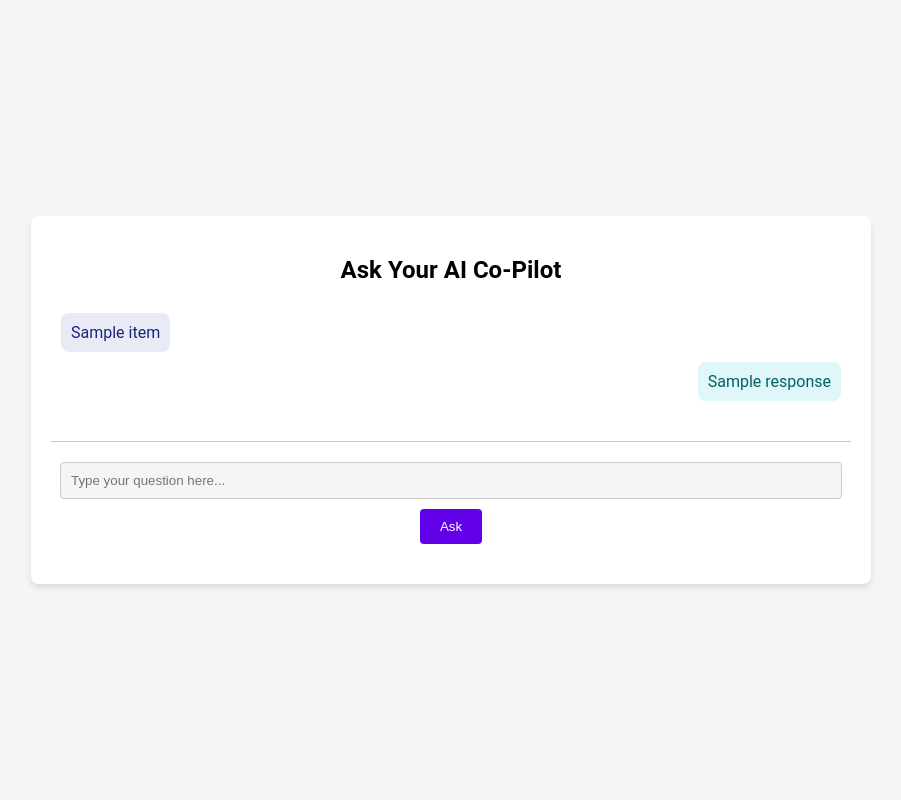
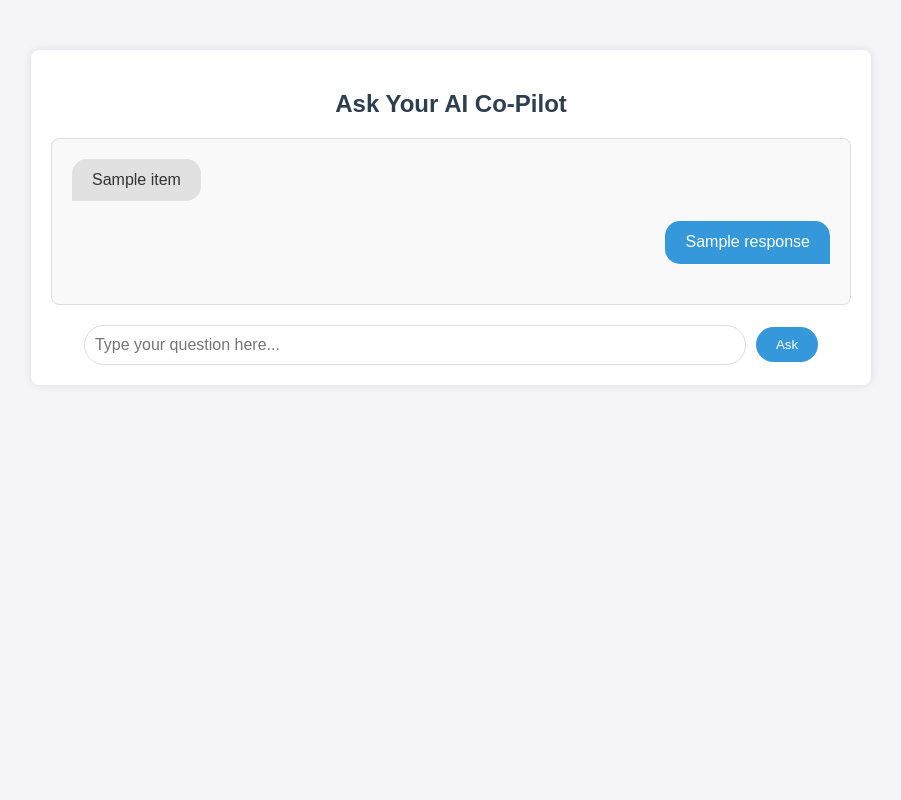
Before and after one commit to bayegaspard/GoldMine, a Flask app: template app/templates/ask.html in a window 1280 px wide. Shown: the whole page, without its empty margins (189-1090 px from the left). Run offline with Flask 2, Linux system fonts and the light colour scheme; the template is opened without the code that fills it: most values are stand-ins (such as "Sample title", 1, 10 or a date in 2020).

Commit message:
fix the UI to differentiate between user input and bot response

```diff
--- a/app/models.py
+++ b/app/models.py
@@ -9,8 +9,8 @@ from langchain_chroma import Chroma
 from langchain.text_splitter import RecursiveCharacterTextSplitter
 from werkzeug.utils import secure_filename
 
-UPLOAD_DIRECTORY = "/tmp/uploaded_documents"
-PERSIST_DIRECTORY = "/tmp/chroma_persist"
+UPLOAD_DIRECTORY = "/tmp/uploaded_documents1"
+PERSIST_DIRECTORY = "/tmp/chroma_persist1"
 
 class LLMModel:
     def __init__(self, model_name="llama3"):
--- a/app/static/styles.css
+++ b/app/static/styles.css
@@ -1,151 +1,134 @@
+/* General Styles */
 body {
-    display: flex;
-    justify-content: center;
-    align-items: center;
-    height: 100vh;
-    background-color: #f5f5f5;
-    font-family: 'Roboto', sans-serif;
+    font-family: Arial, sans-serif;
+    background-color: #f4f4f9;
+    color: #333;
     margin: 0;
+    padding: 0;
 }
 
 .chat-container {
-    width: 90%;
     max-width: 800px;
+    margin: 50px auto;
+    padding: 20px;
     background: white;
     border-radius: 8px;
-    box-shadow: 0 4px 6px rgba(0, 0, 0, 0.1);
-    padding: 20px;
-    overflow: hidden;
-    display: flex;
-    flex-direction: column;
+    box-shadow: 0 0 10px rgba(0, 0, 0, 0.1);
     text-align: center;
 }
 
+h1, h2 {
+    margin-bottom: 20px;
+    color: #2c3e50;
+}
+
 .action-buttons {
+    display: flex;
+    justify-content: center;
+    gap: 20px;
     margin-top: 20px;
 }
 
 .btn {
-    display: inline-block;
-    background-color: #6200ea;
+    text-decoration: none;
+    background-color: #3498db;
     color: white;
     padding: 10px 20px;
-    border-radius: 4px;
-    text-decoration: none;
+    border-radius: 5px;
     transition: background-color 0.3s;
 }
 
 .btn:hover {
-    background-color: #3700b3;
+    background-color: #2980b9;
+}
+
+.chat-box {
+    max-height: 500px;
+    overflow-y: auto;
+    padding: 20px;
+    border: 1px solid #ddd;
+    background-color: #f9f9f9;
+    border-radius: 8px;
+    margin-bottom: 20px;
+}
+
+.chat {
+    margin-bottom: 20px;
+    display: flex;
+    justify-content: flex-start;
+}
+
+.user {
+    justify-content: flex-start;
+}
+
+.bot {
+    justify-content: flex-end;
+}
+
+.user .message {
+    background-color: #e1e1e1;
+    color: #333;
+    align-self: flex-start;
+    border-radius: 15px 15px 15px 0;
+}
+
+.bot .message {
+    background-color: #3498db;
+    color: white;
+    align-self: flex-end;
+    border-radius: 15px 15px 0 15px;
+}
+
+.message {
+    padding: 10px 20px;
+    max-width: 70%;
+    line-height: 1.4;
 }
 
 form {
     display: flex;
-    flex-direction: column;
+    justify-content: center;
     align-items: center;
-    border-top: 1px solid #ccc;
-    padding: 20px;
 }
 
-input[type="file"], input[type="text"] {
+input[type="text"] {
+    width: 80%;
     padding: 10px;
-    border: 1px solid #ccc;
-    border-radius: 4px;
-    margin-bottom: 10px;
-    cursor: pointer;
-    background-color: #f5f5f5;
-    width: 100%;
+    border: 1px solid #ddd;
+    border-radius: 20px;
+    margin-right: 10px;
+    font-size: 16px;
 }
 
 input[type="submit"] {
-    background-color: #6200ea;
+    padding: 10px 20px;
+    border: none;
+    background-color: #3498db;
     color: white;
-    border: none;
-    padding: 10px 20px;
-    border-radius: 4px;
+    border-radius: 20px;
     cursor: pointer;
     transition: background-color 0.3s;
 }
 
 input[type="submit"]:hover {
-    background-color: #3700b3;
+    background-color: #2980b9;
 }
 
+/* Loading Spinner */
 .spinner {
     display: none;
-    margin: 20px auto;
-    width: 50px;
-    height: 50px;
-    border: 5px solid #f3f3f3;
-    border-top: 5px solid #6200ea;
+    width: 30px;
+    height: 30px;
+    border: 4px solid rgba(0, 0, 0, 0.1);
+    border-left-color: #3498db;
     border-radius: 50%;
     animation: spin 1s linear infinite;
+    margin-left: 10px;
 }
 
 @keyframes spin {
-    0% { transform: rotate(0deg); }
-    100% { transform: rotate(360deg); }
+    to {
+        transform: rotate(360deg);
+    }
 }
-
-.chat-box {
-    flex: 1;
-    overflow-y: auto;
-    padding: 10px;
-    margin-bottom: 20px;
-}
-
-.chat {
-    display: flex;
-    margin-bottom: 10px;
-    animation: fadeInUp 0.5s ease;
-}
-
-.chat.user {
-    justify-content: flex-end;
-}
-
-.chat.bot {
-    justify-content: flex-start;
-}
-
-.message {
-    max-width: 70%;
-    padding: 10px;
-    border-radius: 8px;
-    word-wrap: break-word;
-    white-space: pre-wrap;
-    background-color: #f5f5f5;
-    transition: all 0.3s ease;
-}
-
-.chat.user .message {
-    background-color: #e0f7fa;
-    color: #006064;
-}
-
-.chat.bot .message {
-    background-color: #e8eaf6;
-    color: #1a237e;
-}
-
-.alert {
-    padding: 15px;
-    margin-bottom: 20px;
-    border: 1px solid transparent;
-    border-radius: 4px;
-    width: 80%;
-    margin: 10px auto;
-    text-align: center;
-}
-
-.alert-success {
-    color: #155724;
-    background-color: #d4edda;
-    border-color: #c3e6cb;
-}
-
-.alert-error {
-    color: #721c24;
-    background-color: #f8d7da;
-    border-color: #f5c6cb;
-}
--- a/app/templates/ask.html
+++ b/app/templates/ask.html
@@ -11,19 +11,20 @@
         <h2>Ask Your AI Co-Pilot</h2>
         <div class="chat-box">
             {% for item in conversation %}
-            <div class="chat {% if loop.index % 2 == 0 %}user{% else %}bot{% endif %}">
+            <div class="chat user">
                 <div class="message">{{ item.question }}</div>
             </div>
-            <div class="chat {% if loop.index % 2 == 0 %}bot{% else %}user{% endif %}">
+            <div class="chat bot">
                 <div class="message">{{ item.response }}</div>
             </div>
             {% endfor %}
         </div>
         <form method="POST" action="{{ url_for('ask_question') }}">
-            <input type="text" name="question" placeholder="Type your question here...">
+            <input type="text" name="question" placeholder="Type your question here..." required>
             <input type="submit" value="Ask">
             <div class="spinner" id="spinner"></div>
         </form>
+
     </div>
 
     <script>
```
Also changed, not shown: app/templates/index.html (+17 -1 lines).
